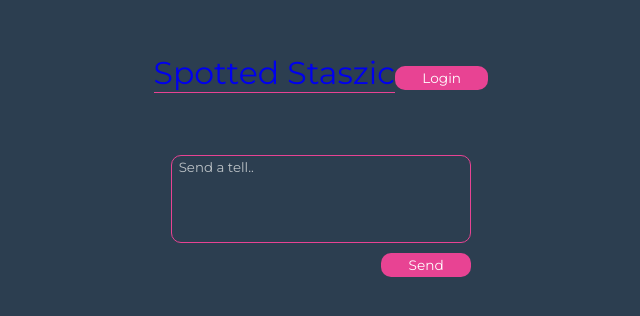
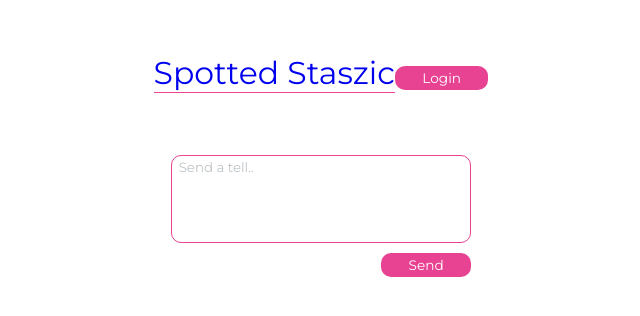
Before and after one commit to snoh666/anon-ask-react, a React (Create React App) app: page / in a window 1280 px wide. Shown: the part 184-500 px from the top of the page, without its empty margins (319-959 px from the left). Built offline with nearby package versions, Linux system fonts and the light colour scheme.

Commit message:
Changed background color

```diff
--- a/src/index.css
+++ b/src/index.css
@@ -10,7 +10,7 @@ body{
   font-family: 'Montserrat',
   sans-serif;
   font-size: 21px;
-  background: #2C3E50;
+  background: #fff;
 }
 
 a{
```
